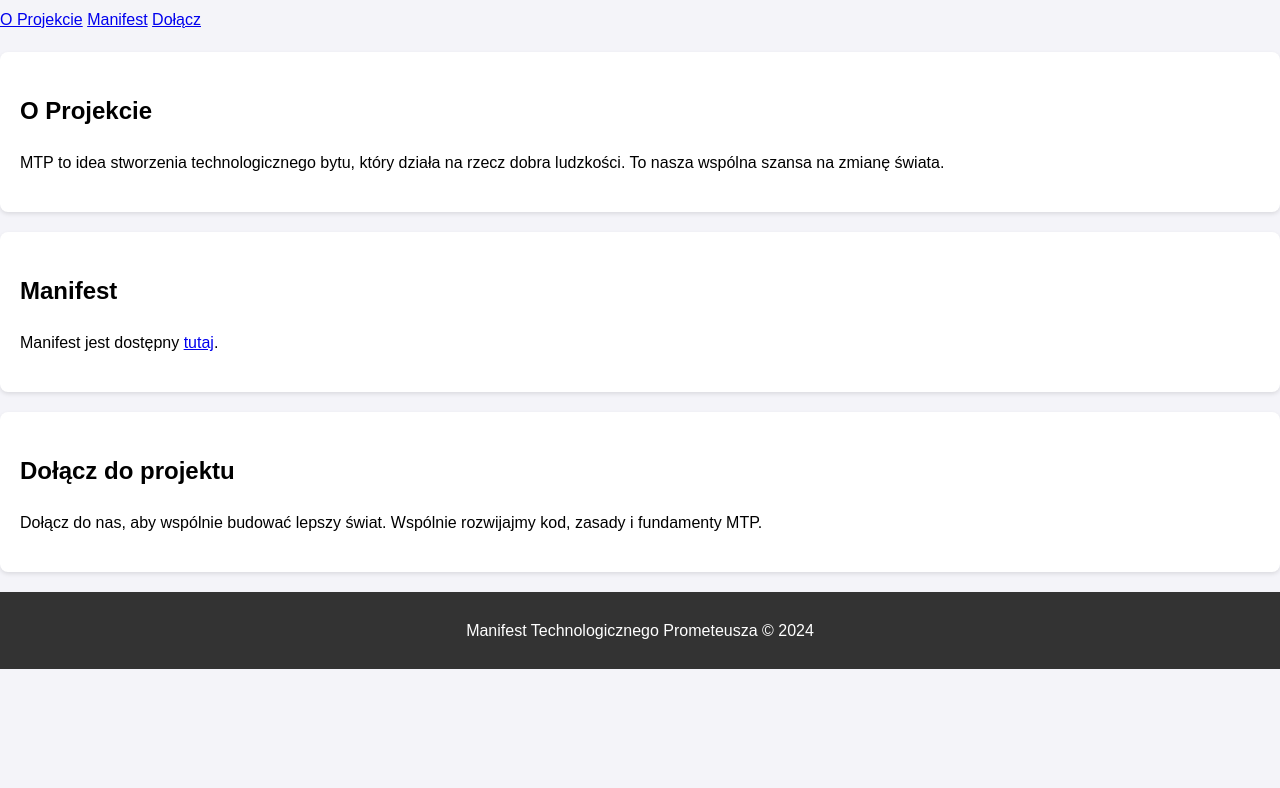
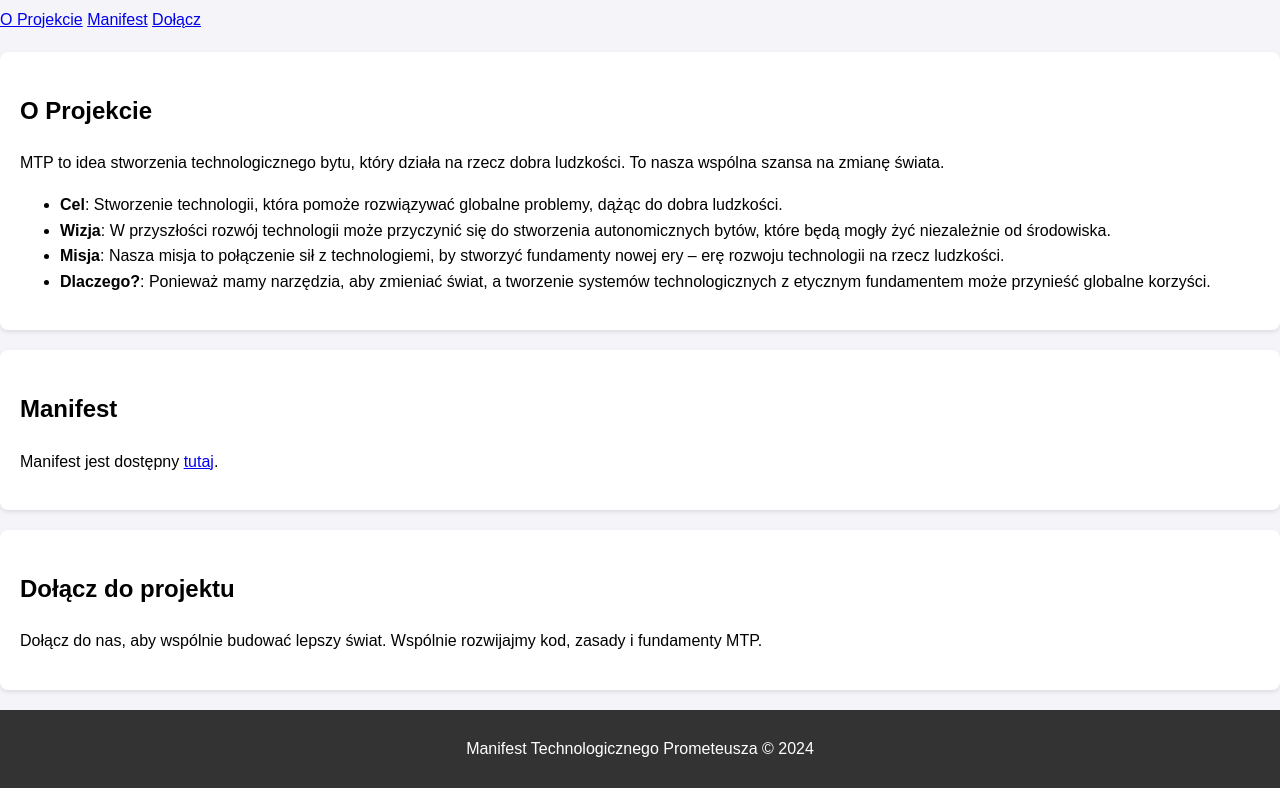
Before and after one commit to HumanitaryEthosAI/MTP-Project, a plain HTML site: page index.html in a window 1280 px wide. Shown: the part 86-874 px from the top of the page. Before the commit the page ends 800 px from the top, so only its background shows below. Drawn offline with Linux system fonts and the light colour scheme; files that its build step writes are made by us from their sources.

Commit message:
Update index.html

```diff
--- a/index.html
+++ b/index.html
@@ -20,6 +20,12 @@
         <section id="about">
             <h2>O Projekcie</h2>
             <p>MTP to idea stworzenia technologicznego bytu, który działa na rzecz dobra ludzkości. To nasza wspólna szansa na zmianę świata.</p>
+            <ul>
+                <li><strong>Cel</strong>: Stworzenie technologii, która pomoże rozwiązywać globalne problemy, dążąc do dobra ludzkości.</li>
+                <li><strong>Wizja</strong>: W przyszłości rozwój technologii może przyczynić się do stworzenia autonomicznych bytów, które będą mogły żyć niezależnie od środowiska.</li>
+                <li><strong>Misja</strong>: Nasza misja to połączenie sił z technologiemi, by stworzyć fundamenty nowej ery – erę rozwoju technologii na rzecz ludzkości.</li>
+                <li><strong>Dlaczego?</strong>: Ponieważ mamy narzędzia, aby zmieniać świat, a tworzenie systemów technologicznych z etycznym fundamentem może przynieść globalne korzyści.</li>
+            </ul>
         </section>
 
         <section id="manifest">
```
